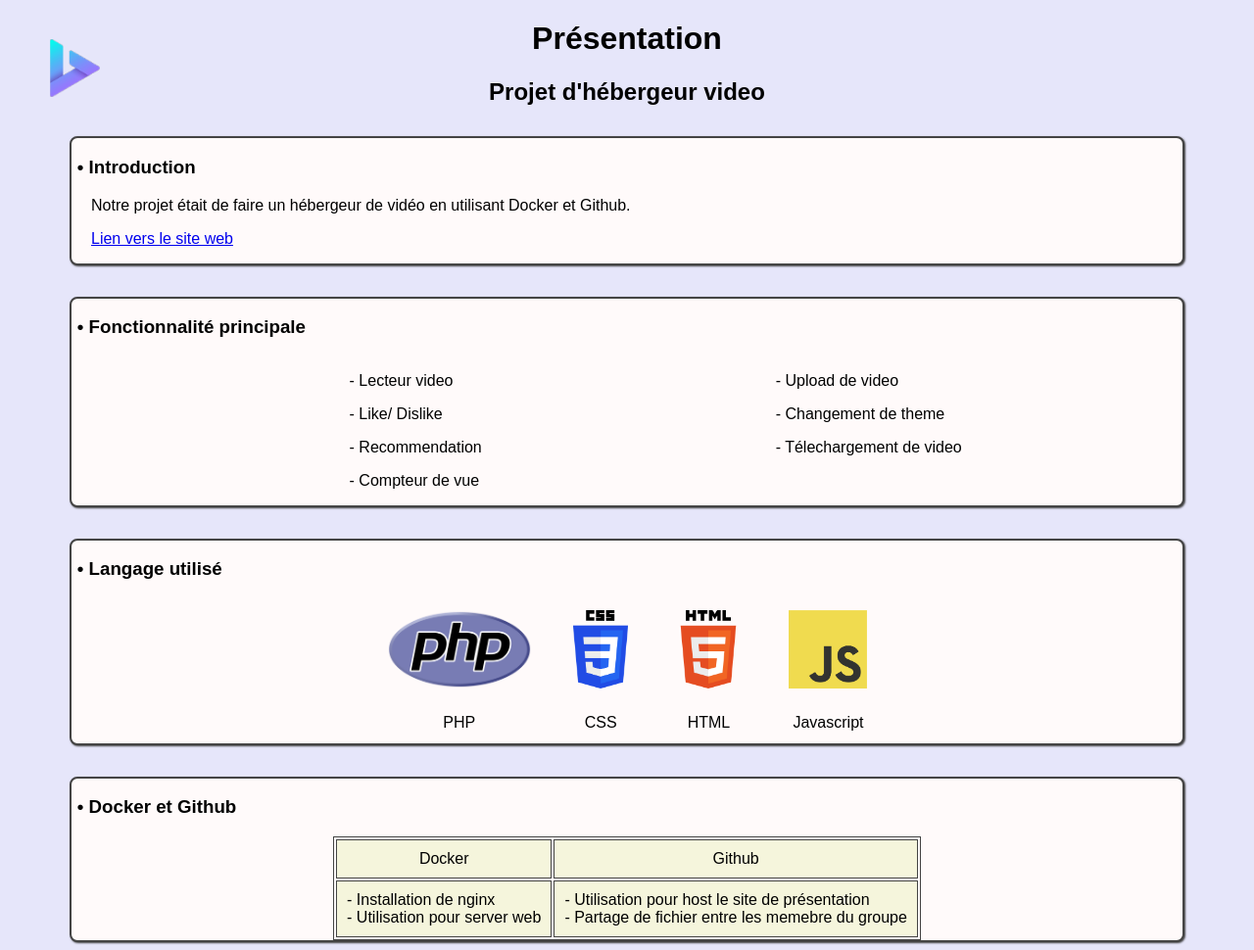
After one commit to User435-arch/docker-sae203, a PHP site: page / in a window 1280 px wide. The commit adds this page. Shown: the whole page at 98% size. Run offline with PHP 8.4, Linux system fonts and the light colour scheme.

Commit message:
Ajout fichier site de présentation

```diff
--- /dev/null
+++ b/index.html
@@ -0,0 +1,76 @@
+<!DOCTYPE html>
+<html lang="fr">
+<head>
+    <meta charset="UTF-8">
+    <title>Présentation</title>
+    <link rel="stylesheet" href="style.css">
+</head>
+<body>
+    <h1>Présentation</h1>
+    <h2>Projet d'hébergeur video</h2>
+
+    <img src="image/logo.png" alt="" id="logo">
+
+    <div class="box_intro">
+        <h3>• Introduction</h3>
+        <p id="pres">Notre projet était de faire un hébergeur de vidéo en utilisant Docker et Github.</p>
+        <a href="http://http://83.114.210.7:3000/index.php">Lien vers le site web</a>
+        <p> </p>
+    </div>
+
+    <div class="box_intro">
+        <h3>• Fonctionnalité principale</h3>
+        <div class="columns">
+            <div class="column">
+                <p>- Lecteur video</p>
+                <p>- Like/ Dislike</p>
+                <p>- Recommendation</p>
+                <p>- Compteur de vue</p>
+            </div>
+            <div class="column">
+                <p>- Upload de video</p>
+                <p>- Changement de theme</p>
+                <p>- Télechargement de video</p>
+            </div>
+        </div>
+    </div>
+
+    <div class="box_intro">
+        <h3>• Langage utilisé</h3>
+        <table class="lang_table">
+            <tr>
+                <td><img src="image/PHP-logo.svg.png" alt="PHP logo"></td>
+                <td><img src="image/CSS3_logo_and_wordmark.svg.png" alt="CSS logo"></td>
+                <td><img src="image/HTML5_logo_and_wordmark.svg.png" alt="HTML logo"></td>
+                <td><img src="image/JavaScript-logo.png" alt="JavaScript logo"></td>
+            </tr>
+            <tr>
+                <td>PHP</td>
+                <td>CSS</td>
+                <td>HTML</td>
+                <td>Javascript</td>
+            </tr>
+        </table>
+    </div>
+
+    <div class="box_intro">
+        <h3>• Docker et Github</h3>
+        <table class="git_table">
+            <tr>
+                <td class="jsp">Docker</td>
+                <td class="jsp">Github</td>
+            </tr>
+            <tr>
+                <td class="col">- Installation de nginx <br>
+                                - Utilisation pour server web</td>
+                <td class="col">- Utilisation pour host le site de présentation <br>
+                                - Partage de fichier entre les memebre du groupe</td>
+            </tr>
+        </table>
+    </div>
+
+
+
+
+</body>
+</html>
--- a/style.css
+++ b/style.css
@@ -1,12 +1,85 @@
-@font-face {
-  font-family: helvetica;
-  src: url(./fonts/helvetica/Helvetica.ttf) format('ttf');
-  font-style: normal;
-  font-weight: 100;
+body{
+	font-family: Arial, sans-serif;
+	background-color: lavender;
 }
 
-#heading {
-	font-family: 'helvetica';
-	font-weight: 100;
-	color: #36ff33;
+#logo{
+	position: absolute;
+	top: 5%;
+	left: 4%;
+	height: auto;
+	width: 4%;
 }
+
+h1{
+	text-align: center;
+}
+
+h2{
+	text-align: center;
+}
+
+h3{
+	margin-left: 0.5%;
+}
+
+a{
+	margin-left: 1.75%;
+}
+
+#pres{
+	margin-left: 1.75%;
+}
+
+.box_intro{
+	margin-top: 2.5%;
+	margin-left: 5%;
+	margin-right: 5%;
+	border: 2px solid #444;
+	border-radius: 8px;
+	background-color: snow;
+	box-shadow: 1px 1px 2px #444;
+}
+
+.columns {
+	display: flex;
+	gap: 20px;
+	margin-left: 25%;
+}
+
+.column {
+	flex: 1;
+}
+
+
+.lang_table {
+	margin: 0 auto;
+	text-align: center;
+}
+
+.lang_table td {
+	padding: 10px 20px;
+	vertical-align: middle;
+}
+
+.lang_table img {
+	height: 80px;
+	width: auto;
+}
+
+.git_table{
+	margin: 0 auto;
+	text-align: center;
+	border: #444444 1px solid;
+}
+
+.git_table td {
+	padding: 10px;
+	vertical-align: middle;
+	border: #444444 1px solid;
+	background-color: beige;
+}
+
+.col{
+	text-align: left;
+}
```
Also changed, not shown: image/CSS3_logo_and_wordmark.svg.png (added), image/HTML5_logo_and_wordmark.svg.png (added), image/JavaScript-logo.png (added), image/PHP-logo.svg.png (added), image/logo.png (added).
